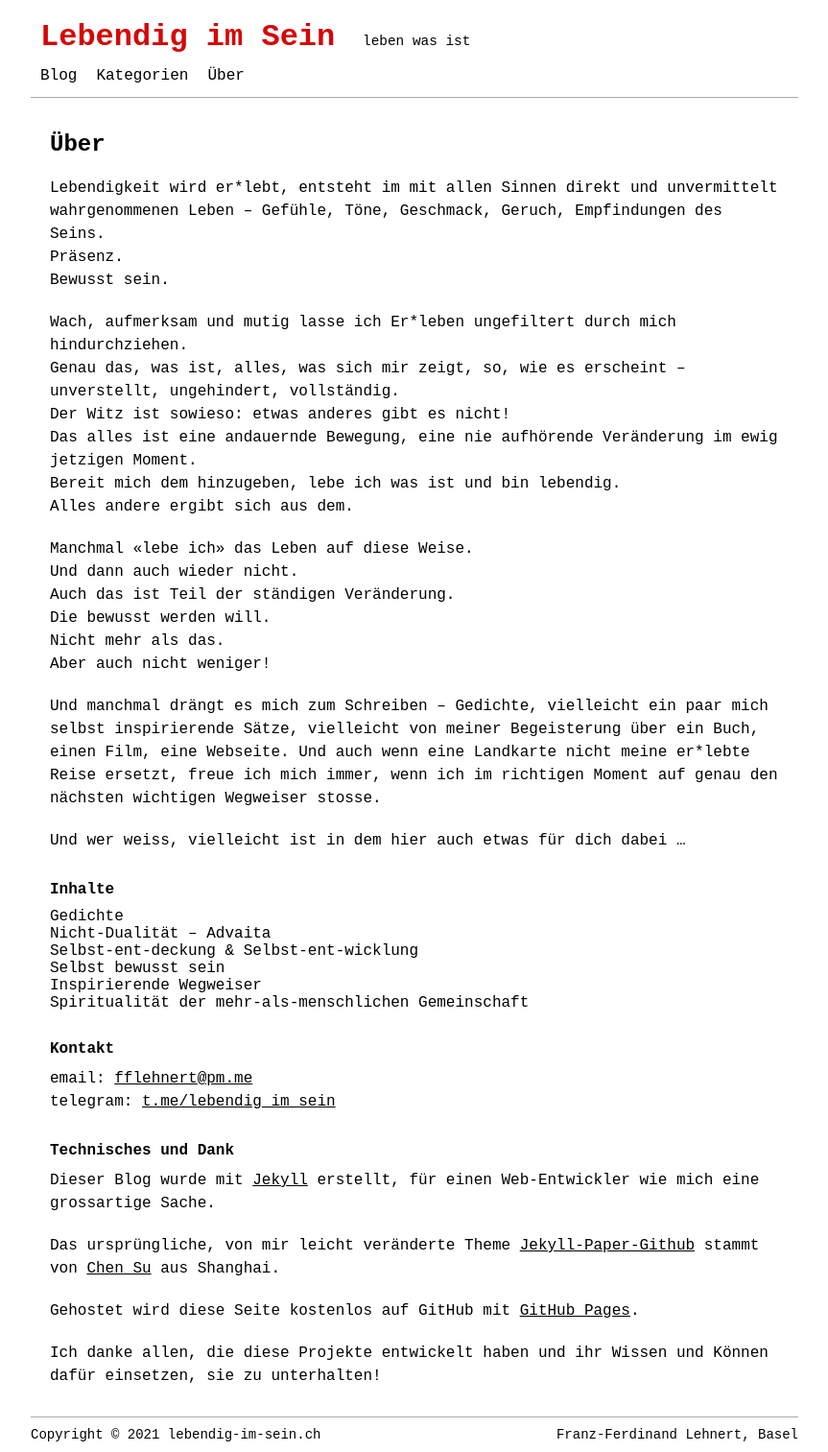
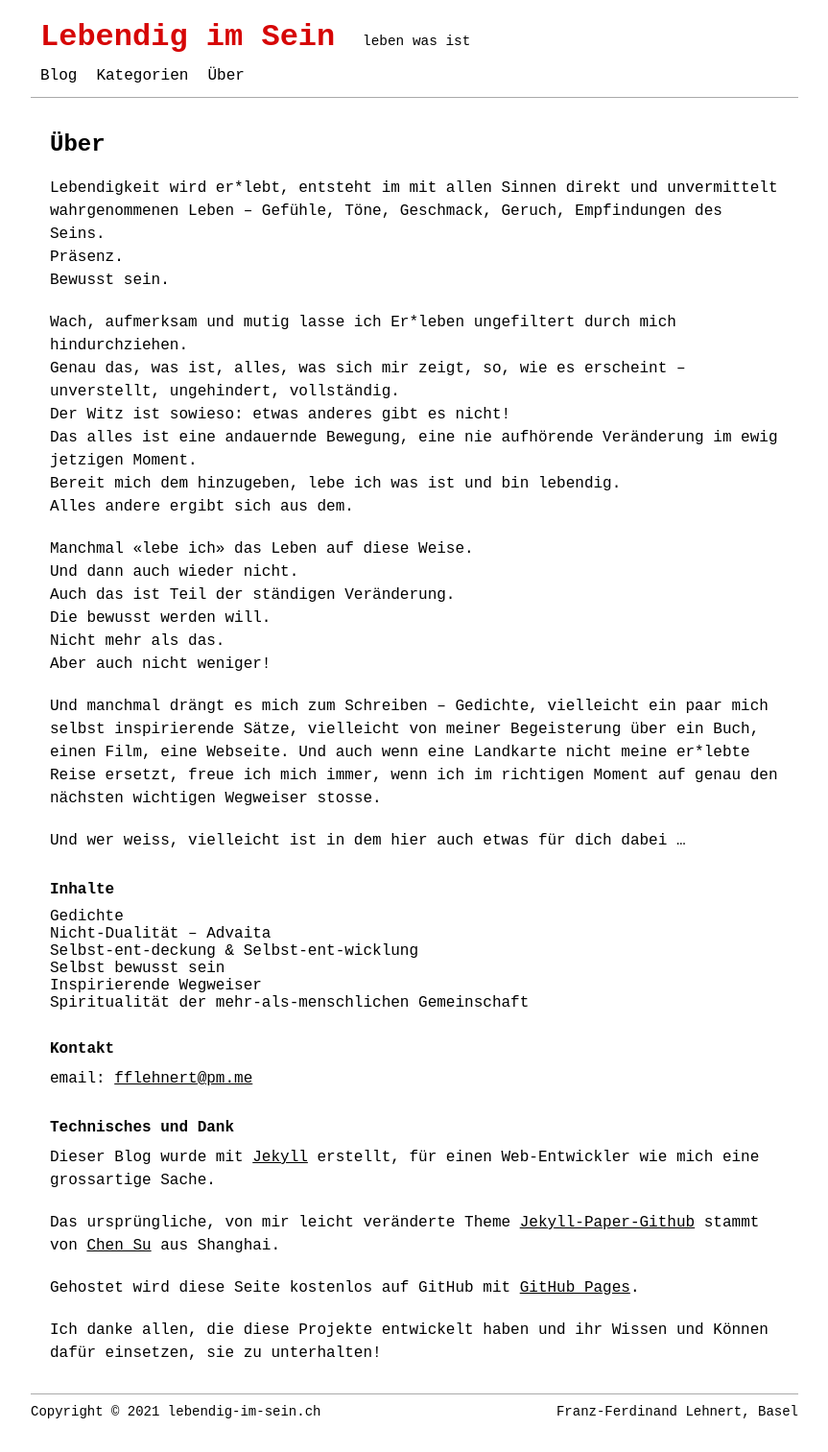
Before and after one commit to lebendigimsein/webpage, a Jekyll site: the page built from pages/ueber.md, in a window 1280 px wide. Shown: the whole page at 96% size, without its empty margins (208-1071 px from the left). Built offline with Jekyll 4.4.1, drawn with Linux system fonts in a browser that asks for light colours; after the commit the page ends 1489 px from its top, so only the background shows below that.

Commit message:
telegramm group removed

```diff
--- a/pages/ueber.md
+++ b/pages/ueber.md
@@ -38,7 +38,6 @@ Und wer weiss, vielleicht ist in dem hier auch etwas für dich dabei ...
 
 ## Kontakt
 email: [fflehnert@pm.me](mailto:fflehnert@pm.me?subject=lebendig-im-sein.ch)
-telegram: [t.me/lebendig_im_sein](https://t.me/lebendig_im_sein)
 
 
 ## Technisches und Dank
```
